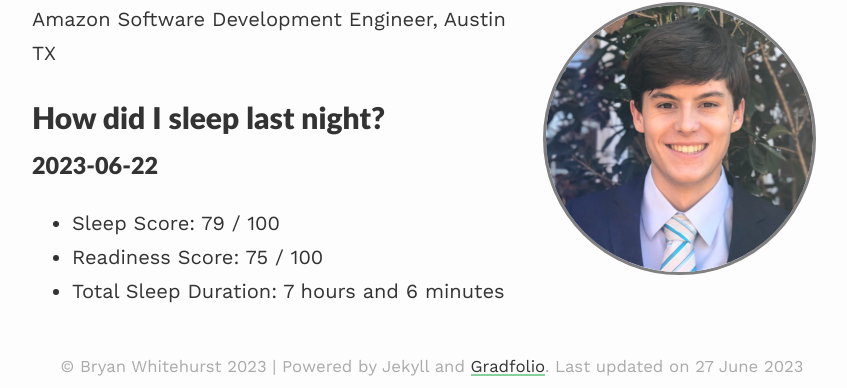
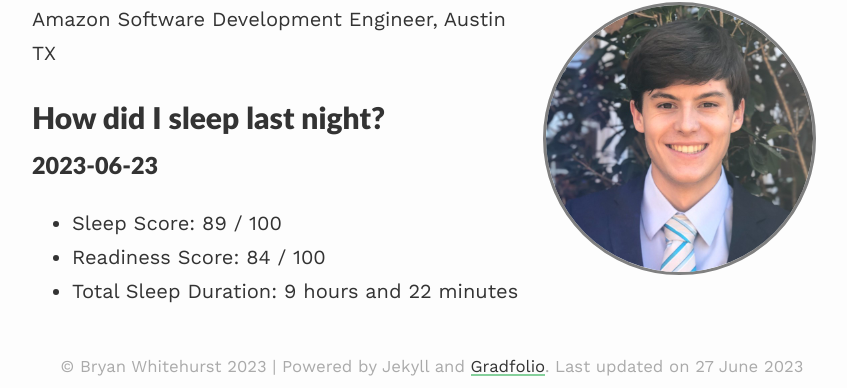
Before and after one commit to BryanWhitehurst/bryanwhitehurst.github.io, a Jekyll site: the page built from index.md, in a window 1280 px wide. Shown: the part 190-578 px from the top of the page, without its empty margins (208-1055 px from the left). Built offline with Jekyll 4.4.1, drawn with Linux system fonts in a browser that asks for light colours; nearby versions of some CDN libraries.

Commit message:
daily oura update

```diff
--- a/index.md
+++ b/index.md
@@ -10,7 +10,7 @@ published: true
 Amazon Software Development Engineer, Austin TX
 
 # How did I sleep last night?
-### 2023-06-22
-- Sleep Score: 79 / 100
-- Readiness Score: 75 / 100
-- Total Sleep Duration: 7 hours and 6 minutes
+### 2023-06-23
+- Sleep Score: 89 / 100
+- Readiness Score: 84 / 100
+- Total Sleep Duration: 9 hours and 22 minutes
```
